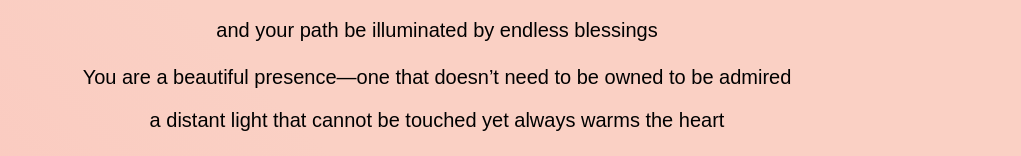
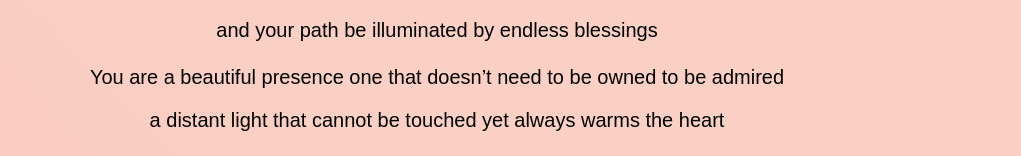
Before and after one commit to para-mi-reina/special-gift-for-you, a plain HTML site: page message.html in a window 1280 px wide. Shown: the part 493-649 px from the top of the page, without its empty margins (203-1224 px from the left). Drawn offline with Linux system fonts and the light colour scheme.

Commit message:
Update message.html

```diff
--- a/message.html
+++ b/message.html
@@ -20,7 +20,7 @@
         <p class="message-text">your dreams bloom like spring flowers</p>
         <p class="message-text">and your path be illuminated by endless blessings</p>
         <p></p>
-        <p class="message-text">You are a beautiful presence—one that doesn’t need to be owned to be admired</p>
+        <p class="message-text">You are a beautiful presence one that doesn’t need to be owned to be admired</p>
         <p class="message-text">a distant light that cannot be touched yet always warms the heart</p>
         <p></p>
         <p class="message-text">May today bring you brighter smiles, warmer laughter, and happiness that knows no bounds</p>
```
